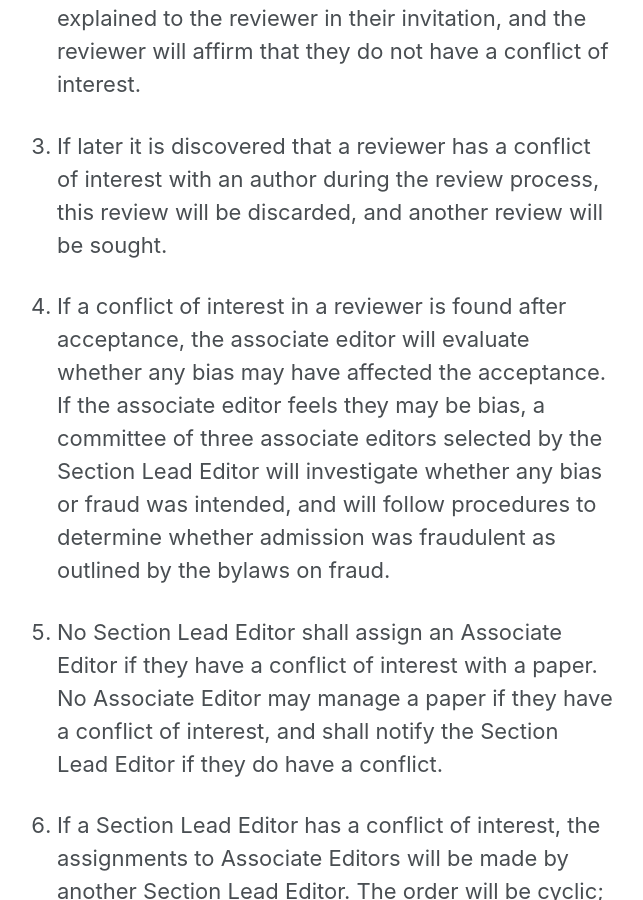
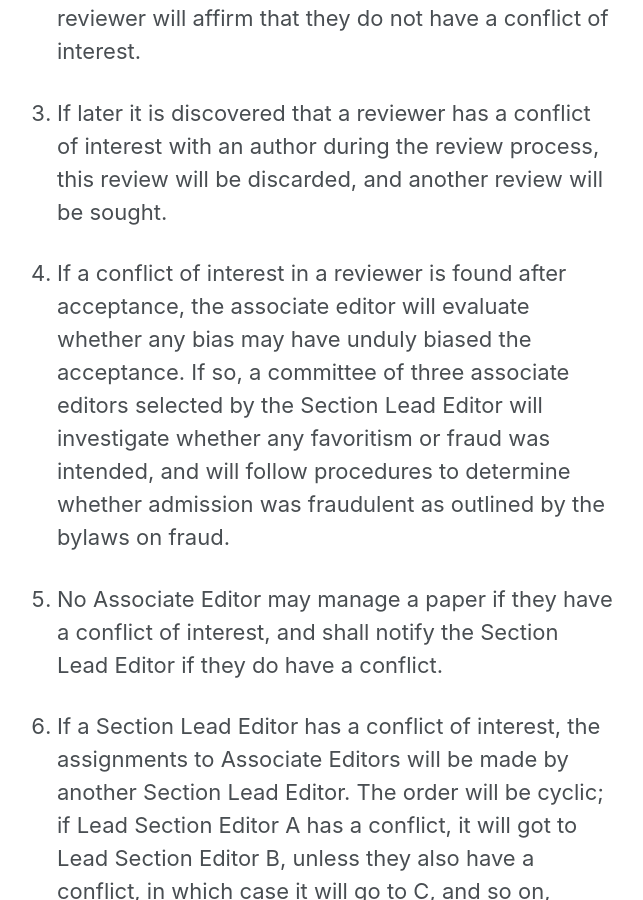
Before and after one commit to livecomsjournal/livecomsjournal.github.io, a Jekyll site: the page built from _editorial_policies/01_bylaws.md, in a window 1280 px wide and 900 px high, scrolled down 4166 px. Shown: the whole window, without its empty margins (345-988 px from the left). Built offline with Jekyll 4.4.1, drawn with Linux system fonts in a browser that asks for light colours; some of the changed text lies outside the part shown.

Commit message:
Minor updates; questions posted as issues

```diff
--- a/_editorial_policies/01_bylaws.md
+++ b/_editorial_policies/01_bylaws.md
@@ -23,11 +23,9 @@
 
 1. Editorial Board
 
-   The editorial board shall consist of three Managing Editors, any
-   number of Associate Editors, and a Section Lead Editor for each type
-   of document published in LiveCoMS, and any number of Associate
-   Editors. Section Lead Editors may be either Managing Editors or
-   Associate Editors.
+   The editorial board shall consist of three Managing Editors, a Section Lead Editor
+   for each type of document published in LiveCoMS, and any number of Associate Editors.
+   Section Lead Editors may be either Managing Editors or Associate Editors.
 
    1. Responsibilities
        1. The Managing Editors coordinate the operation of the Journal and
@@ -77,10 +75,9 @@
 
    1. If later it is discovered that a reviewer has a conflict of interest with an author during the review process, this review will be discarded, and another review will be sought.
 
-   1. If a conflict of interest in a reviewer is found after acceptance, the associate editor will evaluate whether any bias may have affected the acceptance. If the associate editor feels they may be bias, a committee of three associate editors selected by the Section Lead Editor will investigate whether any bias or fraud was intended, and will follow procedures to determine whether admission was fraudulent as outlined by the bylaws on fraud.
+   1. If a conflict of interest in a reviewer is found after acceptance, the associate editor will evaluate whether any bias may have unduly biased the acceptance. If so, a committee of three associate editors selected by the Section Lead Editor will investigate whether any favoritism or fraud was intended, and will follow procedures to determine whether admission was fraudulent as outlined by the bylaws on fraud.
 
-   1. No Section Lead Editor shall assign an Associate Editor if they
-have a conflict of interest with a paper. No Associate Editor may
+   1. No Associate Editor may
 manage a paper if they have a conflict of interest, and shall notify
 the Section Lead Editor if they do have a conflict.
 
```
Also changed, not shown: other parts of _editorial_policies/01_bylaws.md (+1 -1 lines), _editorial_policies/02_reviewing.md (+1 -1 lines).
